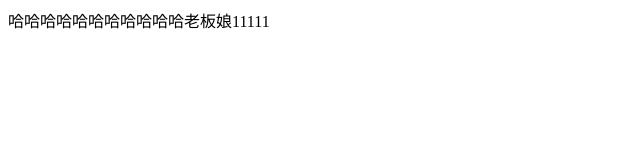
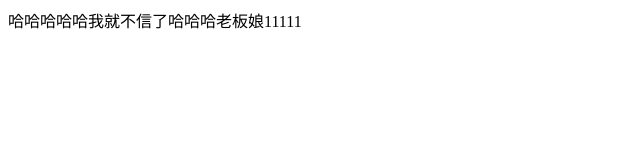
Before and after one commit to lllllllcccc/testGit, a plain HTML site: page index.html in a window 1280 px wide. Shown: the full height of the page, 0-640 px from the left. Drawn offline with Linux system fonts and the light colour scheme.

Commit message:
我就不信了

```diff
--- a/index.html
+++ b/index.html
@@ -7,6 +7,6 @@
     <title>x分支的</title>
 </head>
 <body>
-    哈哈哈哈哈哈哈哈哈哈哈老板娘11111
+    哈哈哈哈哈我就不信了哈哈哈老板娘11111
 </body>
 </html>
```
